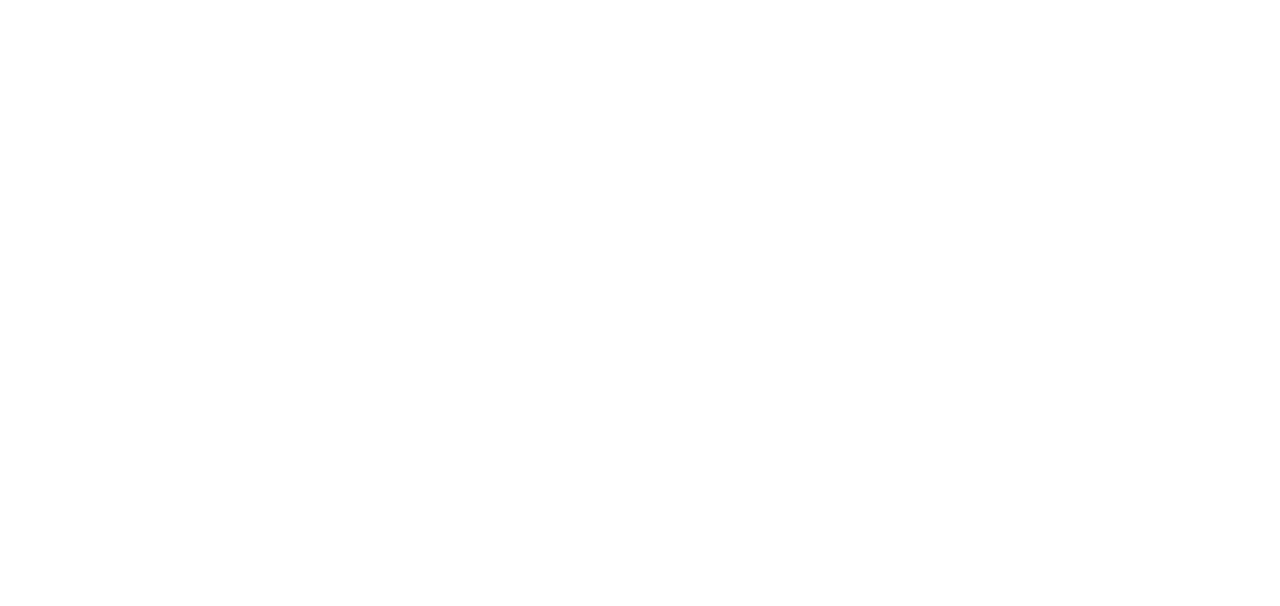
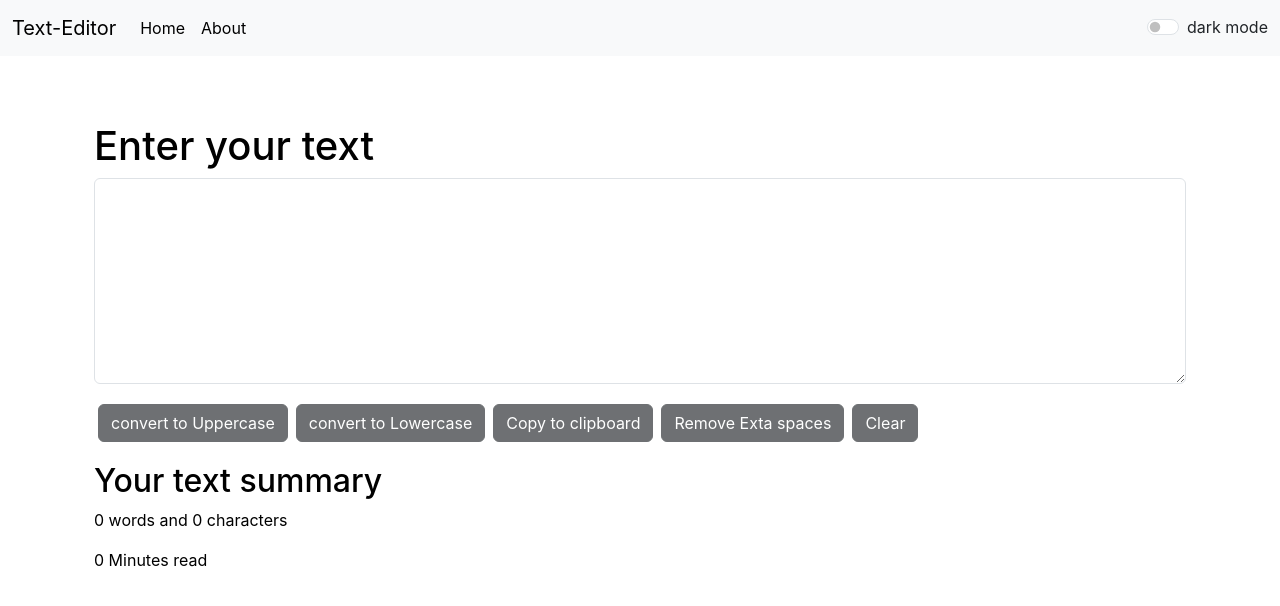
Before and after one commit to jagdeep05/Text-Editor, a React (Create React App) app: page / in a window 1280 px wide. Shown: the top 606 px of the page. Built offline with nearby package versions, Linux system fonts and the light colour scheme.

Commit message:
change in app.js

```diff
--- a/src/App.js
+++ b/src/App.js
@@ -44,7 +44,7 @@
 
 return (
 <>
-<Router basename="/Text-Editor">
+<Router basename="/">
 
   < Navbar Textutils="Text-Editor" mode={mode} toggleMode={toggleMode} />
 
@@ -55,7 +55,7 @@
     <div className="container my-3">
     <Routes>
 
-        <Route exact path="/Text-Editor" element={<Textform heading="Enter your text" mode={mode} showAlert={showAlert} /> }>
+        <Route exact path="/" element={<Textform heading="Enter your text" mode={mode} showAlert={showAlert} /> }>
 
           </Route>
 
```
